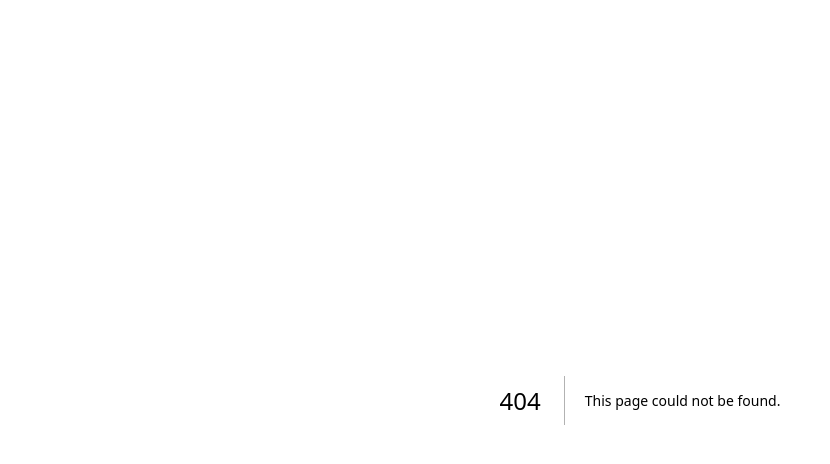
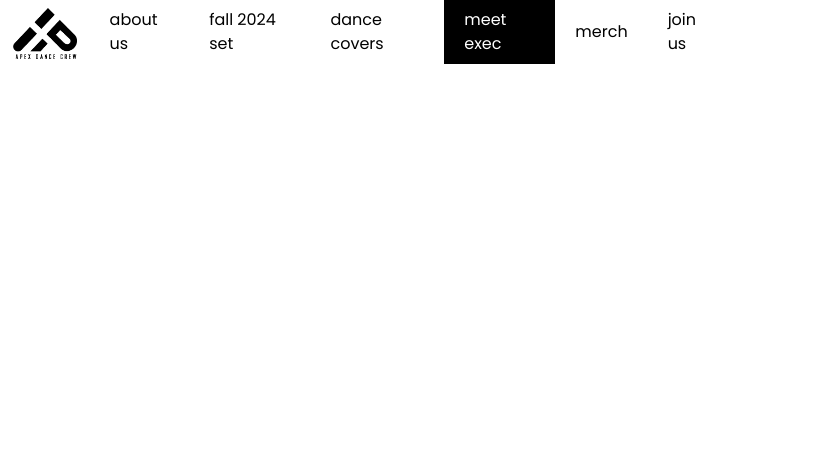
Before and after one commit to dak0k0/apexwebsite, a Next.js app: page /meet-exec in a window 1280 px wide. Before the commit this address had no page. Shown: the top 464 px of the page, without its empty margins (0-830 px from the left). Built offline with nearby package versions, Linux system fonts and the light colour scheme.

Commit message:
updated home page

```diff
--- a/app/about-us/page.tsx
+++ b/app/about-us/page.tsx
@@ -5,10 +5,47 @@ import { useState, useEffect} from 'react';
 import FrontPageHeader from "./components/FrontPageHeader";
 
 export default function Home() {
+    const [opacityVar, setOpacity] = useState<number>(0)
+    const [imageX, setImageX] = useState<number>(0)
+    const [imageYOffset, setImageYOffset] = useState<number>(0)
 
-  return (
-    <main className="flex justify-center w-screen h-[200vh] max-w-screen">
-      <FrontPageHeader/>
+    useEffect(() => {
+        const handleScroll = () => {
+            const scrollPercentage = window.scrollY / window.innerHeight
+            setOpacity(scrollPercentage)
+        }
+
+        const imageWidth = window.innerWidth / 3
+        setImageX(imageWidth)
+        const imageYOffset = window.innerHeight / 2 - imageWidth / 3
+        setImageYOffset(imageYOffset)
+
+        handleScroll()
+        window.addEventListener("scroll", handleScroll)
+
+        return () => {
+            window.removeEventListener("scroll", handleScroll)
+        }
+
+    }, [])
+
+    return (
+    <main className="flex w-screen h-[200vh] max-w-screen">
+        <FrontPageHeader/>
+        <div className="fixed top-0 left-0 h-screen w-[50vw] z-[-1]">
+            <div style={{opacity: opacityVar, top: `${imageYOffset}px`}} className="absolute right-10">
+                <Image src="/teamphoto.jpg" alt="team photo of APEX" height={2/3*imageX} width={imageX}/>
+            </div>
+        </div>
+        <div className="fixed top-0 right-0 h-screen w-[50vw] z-[-1]">
+            <div style={{opacity: opacityVar, top: `${imageYOffset}px`, bottom: `${imageYOffset}px`}} className="absolute left-10 top-0 right-[16.67vw] text-black">
+                <div className="w-full h-full flex flex-col justify-center">
+                    <div className="font-bold">hey there!</div>
+                    <div className="font-bold text-2xl">we are apex dance crew.</div>
+                    <div>Established in 2014, we were the first K-Pop dance crew at the University of Virginia (UVA). Our goal has always been to introduce K-Pop and other East Asian music genres to the dance community at UVA. We are a non-audition group open to dancers of all levels, and strive to create a positive, enjoyable environment for everyone.</div>
+                </div>
+            </div>
+        </div>
     </main>
-  );
+    );
 }
--- /dev/null
+++ b/app/components/NormalHeader.tsx
@@ -0,0 +1,89 @@
+'use client'
+import Image from "next/image";
+import Link from "next/link";
+import { useState, useEffect} from 'react';
+import { usePathname } from "next/navigation";
+
+export default function FrontPageHeader({ path }: { path: string }) {
+
+  const [logoOffsetX, setLogoOffsetX] = useState<number>(0);
+  const [logoOffsetY, setLogoOffsetY] = useState<number>(0);
+  const [logoSizeVar, setLogoSize] = useState<number>(0);
+
+  useEffect(() => {
+
+    const handleScroll = () => {
+
+      const finalDims = 0.05 * window.innerWidth
+      const finalX = 0.01 * window.innerWidth
+      const finalY = 0.01 * window.innerHeight
+
+      setLogoSize(finalDims)
+      setLogoOffsetX(finalX)
+      setLogoOffsetY(finalY)
+    };
+
+    handleScroll();
+    window.addEventListener("scroll", handleScroll);
+    window.addEventListener("resize", handleScroll);
+
+    // Cleanup the event listener when component unmounts
+    return () => {
+      window.removeEventListener("scroll", handleScroll);
+      window.removeEventListener("resize", handleScroll);
+    };
+  }, []);
+
+  if(logoOffsetX == -1){
+    return null
+  }
+
+  const pathname = usePathname();
+
+  return (
+    <div>
+      <div style={{left:`${logoOffsetX}px`, top:`${logoOffsetY}px`}} className={`fixed`}>
+        <Image
+          src="/logo.png"
+          width={logoSizeVar}
+          height={logoSizeVar}
+          alt="APEX logo"
+        />
+      </div>
+      <div className="fixed top-0 left-[7vw] w-[50vw] h-[5vw]">
+        <div className="flex flex-row w-full h-full">
+          <Link href="/about-us">
+              <div className={`h-full flex justify-center items-center pl-5 pr-5 text-black ${pathname === '/about-us' ? 'bg-black text-white' : 'hover:bg-black hover:text-white transition-colors duration-300 ease-in-out'}`}>
+                about us
+              </div>
+          </Link>
+          <Link href="/current-set">
+            <div className={`h-full flex justify-center items-center pl-5 pr-5 text-black ${pathname === '/current-set' ? 'bg-black text-white' : 'hover:bg-black hover:text-white transition-colors duration-300 ease-in-out'}`}>
+              fall 2024 set
+            </div>
+          </Link>
+          <Link href="/past-covers">
+            <div className={`h-full flex justify-center items-center pl-5 pr-5 text-black ${pathname === '/past-covers' ? 'bg-black text-white' : 'hover:bg-black hover:text-white transition-colors duration-300 ease-in-out'}`}>
+              dance covers
+            </div>
+          </Link>
+          <Link href="/meet-exec">
+            <div className={`h-full flex justify-center items-center pl-5 pr-5 text-black ${pathname === '/meet-exec' ? 'bg-black text-white' : 'hover:bg-black hover:text-white transition-colors duration-300 ease-in-out'}`}>
+              meet exec
+            </div>
+          </Link>
+          <Link href="/merch">
+            <div className={`h-full flex justify-center items-center pl-5 pr-5 text-black ${pathname === '/merch' ? 'bg-black text-white' : 'hover:bg-black hover:text-white transition-colors duration-300 ease-in-out'}`}>
+              merch
+            </div>
+          </Link>
+          <Link href="/join-us">
+            <div className={`h-full flex justify-center items-center pl-5 pr-5 text-black ${pathname === '/join-us' ? 'bg-black text-white' : 'hover:bg-black hover:text-white transition-colors duration-300 ease-in-out'}`}>
+              join us
+            </div>
+          </Link>
+        </div>
+      </div>
+    </div>
+  );
+}
--- /dev/null
+++ b/app/current-set/page.tsx
@@ -0,0 +1,9 @@
+import NormalHeader from '../components/NormalHeader'
+
+export default function CurrentSet() {
+    return (
+        <main>
+            <NormalHeader path="/current-set"/>
+        </main>
+    )
+}
--- /dev/null
+++ b/app/join-us/page.tsx
@@ -0,0 +1,7 @@
+import NormalHeader from '../components/NormalHeader'
+
+export default function JoinUs(){
+    return (
+        <NormalHeader path='/join-us' />
+    )
+}
--- /dev/null
+++ b/app/meet-exec/page.tsx
@@ -0,0 +1,7 @@
+import NormalHeader from '../components/NormalHeader'
+
+export default function MeetExec(){
+    return (
+        <NormalHeader path='/meet-exec' />
+    )
+}
--- /dev/null
+++ b/app/merch/page.tsx
@@ -0,0 +1,7 @@
+import NormalHeader from '../components/NormalHeader'
+
+export default function Merch(){
+    return (
+        <NormalHeader path='/merch' />
+    )
+}
--- /dev/null
+++ b/app/past-covers/page.tsx
@@ -0,0 +1,7 @@
+import NormalHeader from '../components/NormalHeader'
+
+export default function PastCovers(){
+    return (
+        <NormalHeader path='/past-covers' />
+    )
+}
```
Also changed, not shown: 1 other file (tests, documents, lock files or other folders).
